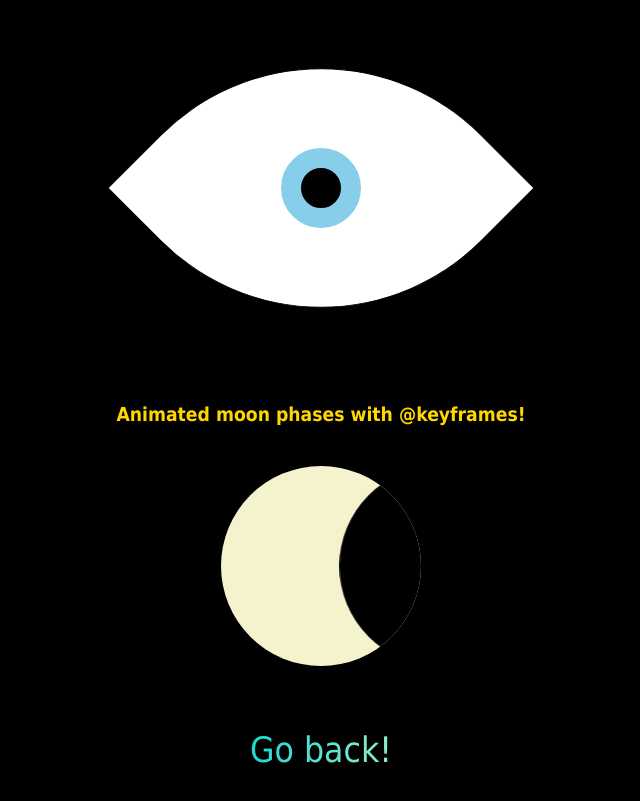
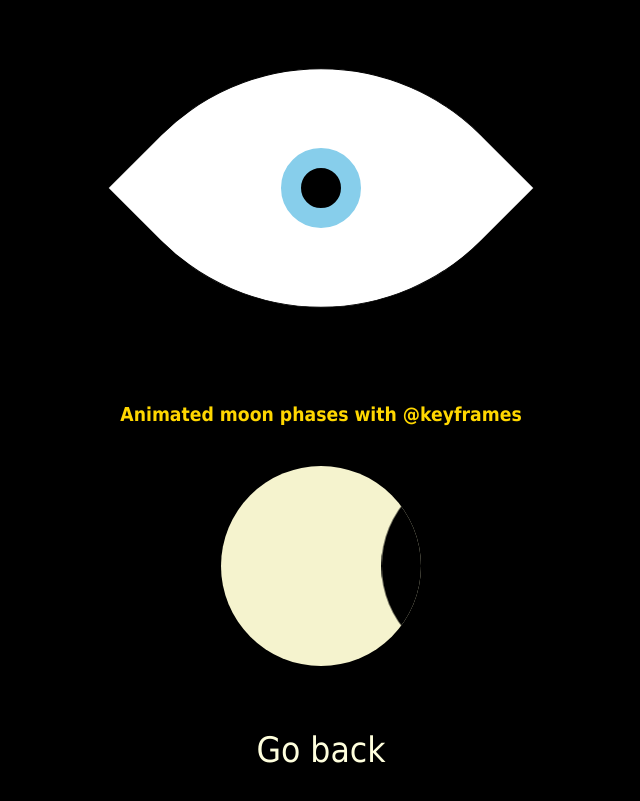
Before and after one commit to tgajauskas/8-paskaita, a plain HTML site: page animation-1.html in a window 1280 px wide. Shown: the part 113-914 px from the top of the page, without its empty margins (319-959 px from the left). Drawn offline with Linux system fonts and the light colour scheme.

Commit message:
Add files via upload

```diff
--- a/animation-1.html
+++ b/animation-1.html
@@ -17,7 +17,7 @@
         </div>
     </div>
 
-    <h2 id="keyframes-h2">Animated moon phases with @keyframes!</h2>
+    <h2 id="keyframes-h2">Animated moon phases with @keyframes</h2>
 
     <div class="moon">
         <div class="moon-phase"></div>
@@ -28,6 +28,6 @@
     </div>
 
     <br>
-    <a href="index.html" id="back-button">Go back!</a>
+    <a href="index.html" id="back-button">Go back</a>
 </body>
 </html>
--- a/style-1.css
+++ b/style-1.css
@@ -61,21 +61,43 @@ h2 {
 }
 
 #back-button {
-    font-family: Tahoma;
     display: inline-block;
     text-decoration: none;
     font-size: 2.2em;
     margin: 10px auto;
     transition: 300ms;
     margin-top: 40px;
-    background: linear-gradient(to right, #1CD8D2, #93EDC7);
+    background: #FFFFDD;
     background-clip: text;
     -webkit-background-clip: text;
     -webkit-text-fill-color: transparent;
     transition: 300ms;
 }
 
+
+#back-button::after {
+    content: "";
+    width: 100%;
+    position: absolute;
+    height: 3px;
+    bottom: 0;
+    left: 0;
+    background: #FFFFDD;
+    transform: scaleX(0);
+    transform-origin: bottom left top right;
+    transition: all 300ms ease;
+}
+
+
+/* #back-button:hover::after { -- apatines juostos valdymas, palieku isjungta
+    transform: scaleX(1);
+} */
+
 #back-button:hover {
+    background: linear-gradient(to right, #1CD8D2, #93EDC7);
+    background-clip: text;
+    -webkit-background-clip: text;
+    -webkit-text-fill-color: transparent;
     transform: scale(1.2);
 }
 
@@ -101,7 +123,8 @@ h2 {
     background-color: #000;
     position: absolute;
     border-radius: 50%;
-    animation: moonAnimation 8s infinite;
+    border-width: none;
+    animation: moonAnimation 20s infinite;
   }
 
 @keyframes moonAnimation {
--- a/style.css
+++ b/style.css
@@ -21,7 +21,7 @@ nav {
 nav a {
     position: relative;
     display: inline-block;
-    color: white;
+    color: #FFFFDD;
     font-size: 35px;
     text-decoration: none;
     margin-top: 15px;
```
